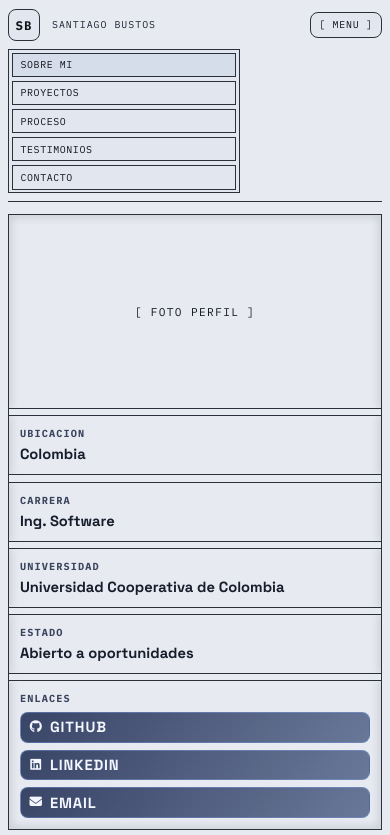
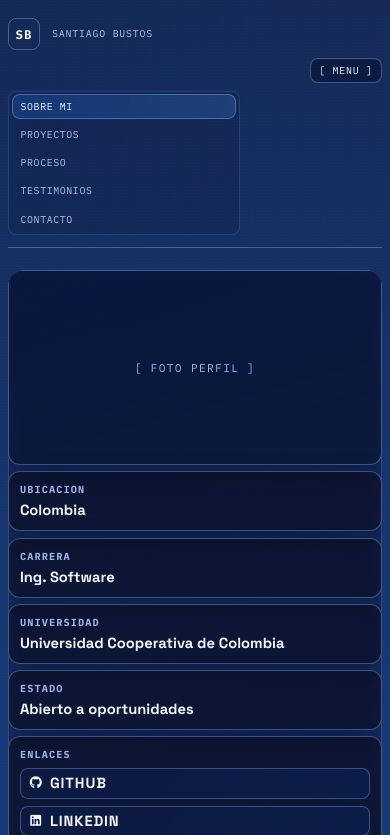
Before and after one commit to Santtiy/Portafolio_Santy, a plain HTML site: page index.html in a window 390 px wide. Both pictures are taken after a click on the button "Abrir menu de navegacion". Shown: the top 835 px of the page. Drawn offline with Linux system fonts and the light colour scheme.

Commit message:
Correccion de colores en diseño responsive

```diff
--- a/styles.css
+++ b/styles.css
@@ -1395,44 +1395,9 @@ textarea:focus {
 }
 
 @media (max-width: 860px) {
-  body {
-    background: #e7eaf1;
-    color: #111319;
-  }
-
-  .noise {
-    opacity: 0.03;
-  }
-
-  .left-column {
-    grid-template-columns: 1fr;
-  }
-
-  .photo-card,
-  .links-card {
-    grid-column: auto;
-  }
-
   .topbar {
-    align-items: center;
-    flex-direction: row;
-    flex-wrap: wrap;
-    gap: 0.5rem;
-    padding: 0.56rem 0 0.52rem;
-    border-bottom-color: #2b303b;
-  }
-
-  .brand-tag,
-  .menu-toggle {
-    border-color: #2b303b;
-    background: #e2e6ef;
-    color: #10131a;
-  }
-
-  .brand-name {
-    color: #1d2432;
-    font-size: 0.68rem;
-    letter-spacing: 0.1em;
+    align-items: flex-start;
+    flex-direction: column;
   }
 
   .menu-toggle {
@@ -1447,9 +1412,6 @@ textarea:focus {
     justify-content: flex-start;
     flex-direction: column;
     align-items: stretch;
-    border-color: #2b303b;
-    border-radius: 0;
-    background: #e2e6ef;
   }
 
   body.menu-open .menu {
@@ -1459,125 +1421,19 @@ textarea:focus {
   .menu a {
     width: 100%;
     text-align: left;
-    border-radius: 0;
-    border-color: #2b303b;
-    color: #10131a;
-    background: transparent;
-  }
-
-  .menu a:hover,
-  .menu a.active {
-    background: #d6ddea;
-    color: #10131a;
-    border-color: #2b303b;
   }
 
   .hero-grid {
     grid-template-columns: 1fr;
-    margin-top: 0.72rem;
-    gap: 0.54rem;
-  }
-
-  .left-column,
-  .right-column,
-  .traits,
-  .actions {
-    outline-color: #2b303b;
-    border-radius: 0;
-    background: transparent;
-  }
-
-  .card,
-  .name-card,
-  blockquote,
-  .btn,
-  .meta-card,
-  .links-card,
-  .trait,
-  .project-card,
-  .process-method,
-  .process-card,
-  .principles,
-  .testimonial-card,
-  .contact-form-card,
-  .contact-info,
-  .cv-card,
-  .status-card,
-  .site-footer {
-    border-color: #2b303b;
-    border-radius: 0;
-    background: transparent;
-    box-shadow: none;
-    color: #131823;
-  }
-
-  .eyebrow,
-  .meta-card h3,
-  .links-card h3,
-  .trait h3,
-  .section-head span,
-  .about-profile h2,
-  .projects-head small,
-  .project-details h4,
-  .process-method h2,
-  .process-card h3,
-  .principles h3,
-  .contact-form span,
-  .contact-row small,
-  .footer-col h3 {
-    color: #3a445c;
-  }
-
-  .name-card h1,
-  .meta-card p,
-  .trait p,
-  blockquote,
-  .about-profile p,
-  .about-feature p,
-  .project-intro p,
-  .project-details p,
-  .process-steps p,
-  .process-card p,
-  .process-card li,
-  .testimonial-card blockquote,
-  .testimonial-card h3,
-  .testimonial-card footer p,
-  .contact-row p,
-  .status-card p,
-  .footer-col p,
-  .footer-bottom p,
-  .project-footer > span,
-  .project-type,
-  .project-stack span,
-  .contact-row p a,
-  .footer-col a,
-  .footer-top {
-    color: #161d2b;
-  }
-
-  .btn,
-  .project-link,
-  .project-link-solid,
-  .contact-submit,
-  .cv-card .btn,
-  .footer-top {
-    background: #111111;
-    color: #f7f7f7;
-    border-color: #111111;
-  }
-
-  .btn:hover,
-  .btn:focus-visible,
-  .project-link:hover,
-  .project-link-solid:hover,
-  .contact-submit:hover,
-  .cv-card .btn:hover,
-  .footer-top:hover {
-    background: #2a2a2a;
-    color: #ffffff;
-    border-color: #2a2a2a;
-    transform: none;
-    box-shadow: none;
+  }
+
+  .left-column {
+    grid-template-columns: 1fr;
+  }
+
+  .photo-card,
+  .links-card {
+    grid-column: auto;
   }
 
   .traits {
@@ -1677,17 +1533,11 @@ textarea:focus {
   .footer-grid {
     grid-template-columns: 1fr;
   }
-
-  .site-footer {
-    border-radius: 0;
-  }
 }
 
 @media (max-width: 520px) {
   .topbar {
-    align-items: center;
-    flex-direction: row;
-    flex-wrap: wrap;
+    align-items: flex-start;
     gap: 0.5rem;
   }
 
@@ -1711,6 +1561,7 @@ textarea:focus {
     justify-content: flex-start;
     flex-direction: column;
     align-items: stretch;
+    border-radius: var(--radius-sm);
   }
 
   body.menu-open .menu {
```
